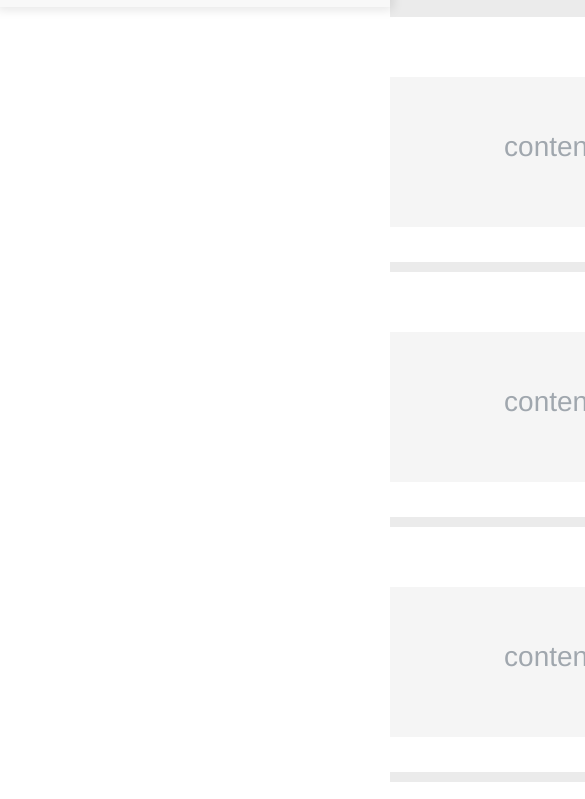
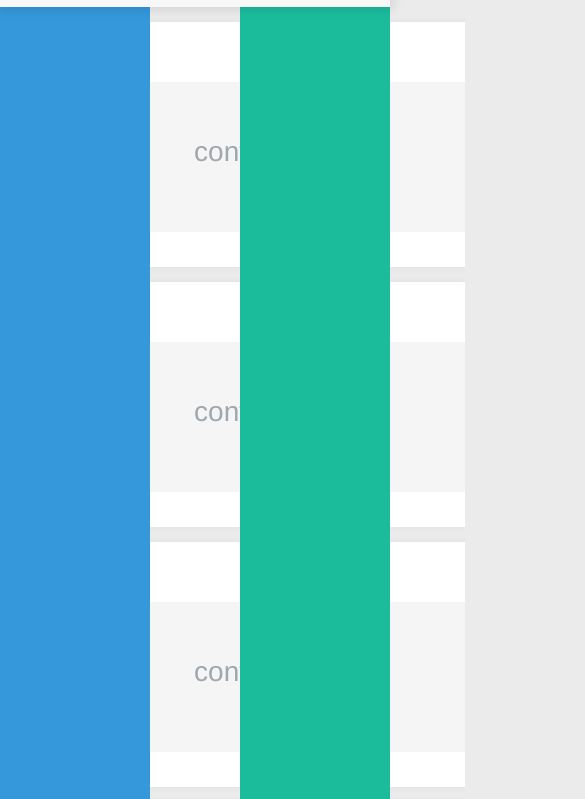
Before and after one commit to TheYoonuchs/TheYoonuchs.github.io, a plain HTML site: page index.html in a window 390 px wide. Shown: the part 43-842 px from the top of the page, 585 px wide, since content can reach past the window. Drawn offline with nearby package versions, Linux system fonts and the light colour scheme.

Commit message:
ปรับปรุงเวลาย่อหน้าจอ

```diff
--- a/css/content.css
+++ b/css/content.css
@@ -1,8 +1,9 @@
 .content {
   width: 550px;
   height: auto;
-  margin: 10px auto auto;
+  margin: 15px auto auto;
   background-color: #fff;
+  box-shadow: 0 0 5px 3px rgba(0, 0, 0, 0.025);
 }
 
 .content > .head {
--- a/css/screen.css
+++ b/css/screen.css
@@ -0,0 +1,16 @@
+@media only screen and (max-width : 1100px) {
+
+  .content {
+    width: 450px;
+  }
+
+  .pi-nav-left {
+    width: 150px;
+    background-color: #3498db;
+  }
+
+  .pi-nav-right {
+    width: 150px;
+    background-color: #1abc9c;
+  }
+}
--- a/css/style.css
+++ b/css/style.css
@@ -1,6 +1,5 @@
 body {
   background-color: #ebebeb;
-  min-width: 1100px;
 }
 
 
--- a/index.html
+++ b/index.html
@@ -9,9 +9,10 @@
   <!-- Bootstrap And CSS-->
   <link href="bootstrap/css/bootstrap.min.css" rel="stylesheet">
   <link rel="stylesheet" href="css/style.css">
-  <link rel="stylesheet" href="css/screen.css">
   <link rel="stylesheet" href="css/navbar.css">
   <link rel="stylesheet" href="css/content.css">
+  <!-- media only screen CSS-->
+  <link rel="stylesheet" href="css/screen.css">
 
 
 </head>
```
